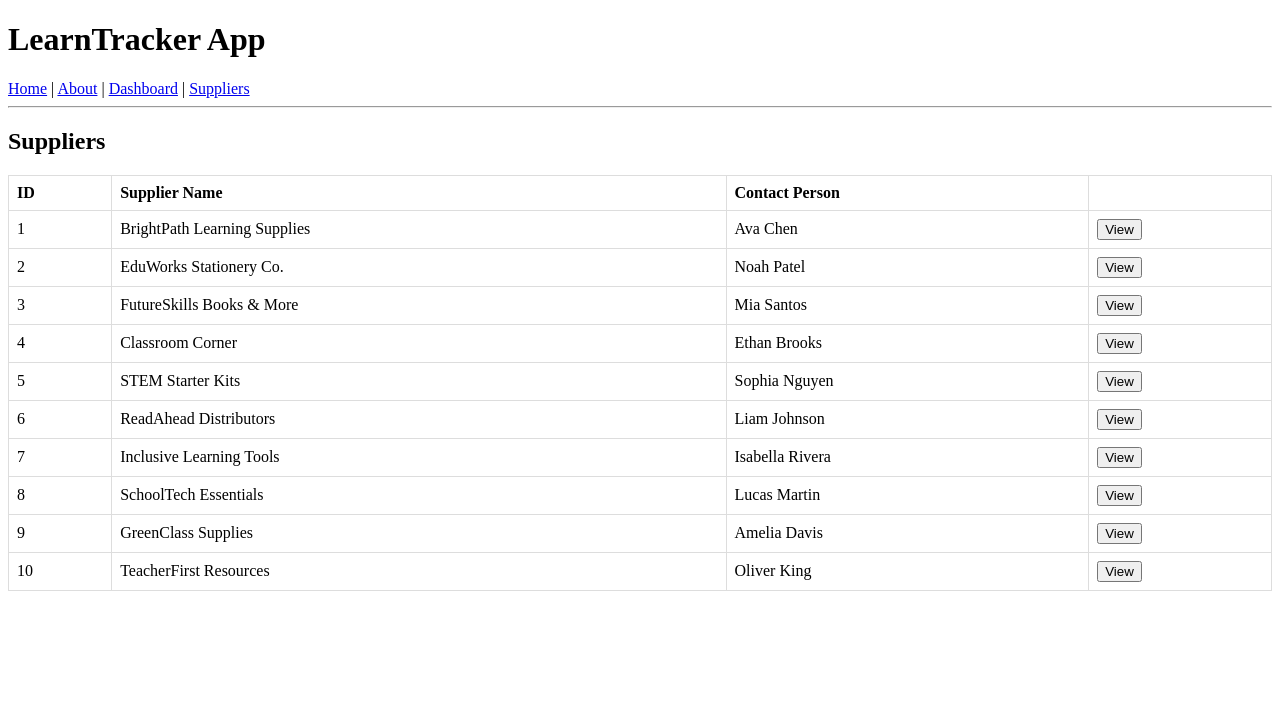
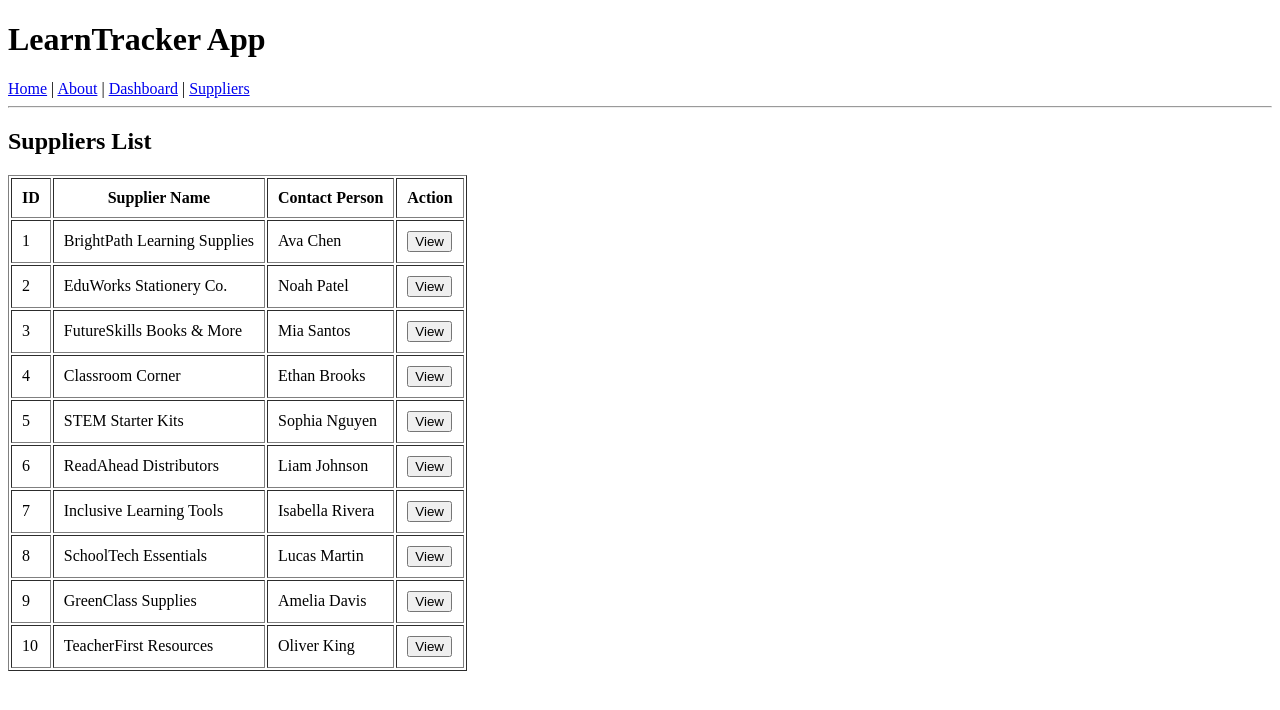
Before and after one commit to audriejyl/appdev1-sdg4-learntracker, an Angular app: page /suppliers in a window 1280 px wide. Shown: the top 710 px of the page. Built offline with nearby package versions, Linux system fonts and the light colour scheme.

Commit message:
Updated components

```diff
--- /dev/null
+++ b/src/app/components/suppliers/suppliers-list/suppliers-list.component.css
@@ -0,0 +1,19 @@
+table {
+  width: 100%;
+  border-collapse: collapse;
+}
+
+th {
+  background-color: #2c3e50;
+  color: white;
+}
+
+td, th {
+  padding: 10px;
+  text-align: center;
+}
+
+button {
+  padding: 5px 10px;
+  cursor: pointer;
+}
--- /dev/null
+++ b/src/app/components/suppliers/suppliers-list/suppliers-list.component.html
@@ -0,0 +1,25 @@
+<h2>Suppliers List</h2>
+
+<table border="1" cellpadding="10">
+  <thead>
+    <tr>
+      <th>ID</th>
+      <th>Supplier Name</th>
+      <th>Contact Person</th>
+      <th>Action</th>
+    </tr>
+  </thead>
+
+  <tbody>
+    <tr *ngFor="let supplier of suppliers">
+      <td>{{ supplier.id }}</td>
+      <td>{{ supplier.supplierName }}</td>
+      <td>{{ supplier.contactPerson }}</td>
+      <td>
+        <button (click)="viewSupplierDetails(supplier.id)">
+          View
+        </button>
+      </td>
+    </tr>
+  </tbody>
+</table>
--- a/src/app/components/suppliers/suppliers-list/suppliers-list.component.ts
+++ b/src/app/components/suppliers/suppliers-list/suppliers-list.component.ts
@@ -1,62 +1,28 @@
-import { Component, inject } from '@angular/core';
+import { Component } from '@angular/core';
 import { CommonModule } from '@angular/common';
 import { Router } from '@angular/router';
-
-import { Supplier, SupplierService } from '../../../services/supplier.service';
+import { SupplierService, Supplier } from '../../../services/supplier.service';
 
 @Component({
   selector: 'app-suppliers-list',
   standalone: true,
   imports: [CommonModule],
-  template: `
-    <h2>Suppliers</h2>
-
-    <table class="suppliers-table" aria-label="Suppliers table">
-      <thead>
-        <tr>
-          <th>ID</th>
-          <th>Supplier Name</th>
-          <th>Contact Person</th>
-          <th></th>
-        </tr>
-      </thead>
-
-      <tbody>
-        <tr *ngFor="let supplier of suppliers">
-          <td>{{ supplier.id }}</td>
-          <td>{{ supplier.supplierName }}</td>
-          <td>{{ supplier.contactPerson }}</td>
-          <td>
-            <button type="button" (click)="viewSupplierDetails(supplier.id)">View</button>
-          </td>
-        </tr>
-      </tbody>
-    </table>
-  `,
-  styles: [
-    `
-      .suppliers-table {
-        width: 100%;
-        border-collapse: collapse;
-      }
-      .suppliers-table th,
-      .suppliers-table td {
-        border: 1px solid #ddd;
-        padding: 8px;
-      }
-      .suppliers-table th {
-        text-align: left;
-      }
-    `,
-  ],
+  templateUrl: './suppliers-list.component.html'
 })
 export class SuppliersListComponent {
-  private readonly supplierService = inject(SupplierService);
-  private readonly router = inject(Router);
 
-  suppliers: Supplier[] = this.supplierService.getSuppliers();
+  suppliers: Supplier[] = [];
 
-  viewSupplierDetails(id: number): void {
+  constructor(
+    private supplierService: SupplierService,
+    private router: Router
+  ) {}
+
+  ngOnInit() {
+    this.suppliers = this.supplierService.getSuppliers();
+  }
+
+  viewSupplierDetails(id: number) {
     this.router.navigate(['/suppliers', id]);
   }
 }
--- a/src/app/services/supplier.service.ts
+++ b/src/app/services/supplier.service.ts
@@ -6,10 +6,12 @@ export type Supplier = {
   contactPerson: string;
 };
 
-@Injectable({ providedIn: 'root' })
+@Injectable({
+  providedIn: 'root'
+})
 export class SupplierService {
-  getSuppliers(): Supplier[] {
-    return [
+
+  private suppliers: Supplier[] = [
     { id: 1, supplierName: 'BrightPath Learning Supplies', contactPerson: 'Ava Chen' },
     { id: 2, supplierName: 'EduWorks Stationery Co.', contactPerson: 'Noah Patel' },
     { id: 3, supplierName: 'FutureSkills Books & More', contactPerson: 'Mia Santos' },
@@ -19,11 +21,14 @@ export class SupplierService {
     { id: 7, supplierName: 'Inclusive Learning Tools', contactPerson: 'Isabella Rivera' },
     { id: 8, supplierName: 'SchoolTech Essentials', contactPerson: 'Lucas Martin' },
     { id: 9, supplierName: 'GreenClass Supplies', contactPerson: 'Amelia Davis' },
-      { id: 10, supplierName: 'TeacherFirst Resources', contactPerson: 'Oliver King' },
+    { id: 10, supplierName: 'TeacherFirst Resources', contactPerson: 'Oliver King' }
   ];
+
+  getSuppliers(): Supplier[] {
+    return this.suppliers;
   }
 
   getSupplierById(id: number): Supplier | undefined {
-    return this.getSuppliers().find((s) => s.id === id);
+    return this.suppliers.find(s => s.id === id);
   }
 }
```
Also changed, not shown: 1 other file (tests, documents, lock files or other folders). Lines whose indentation alone changed are shown as unchanged.
